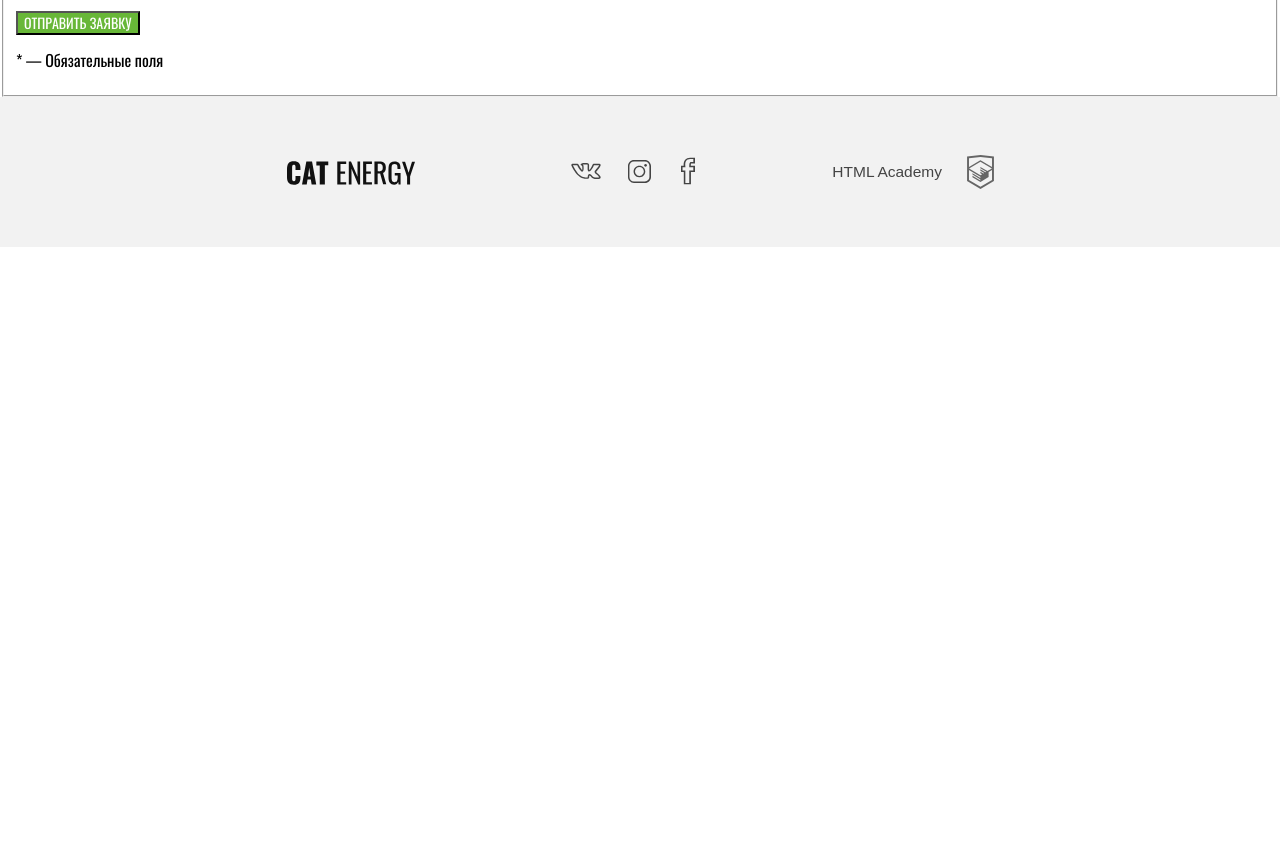
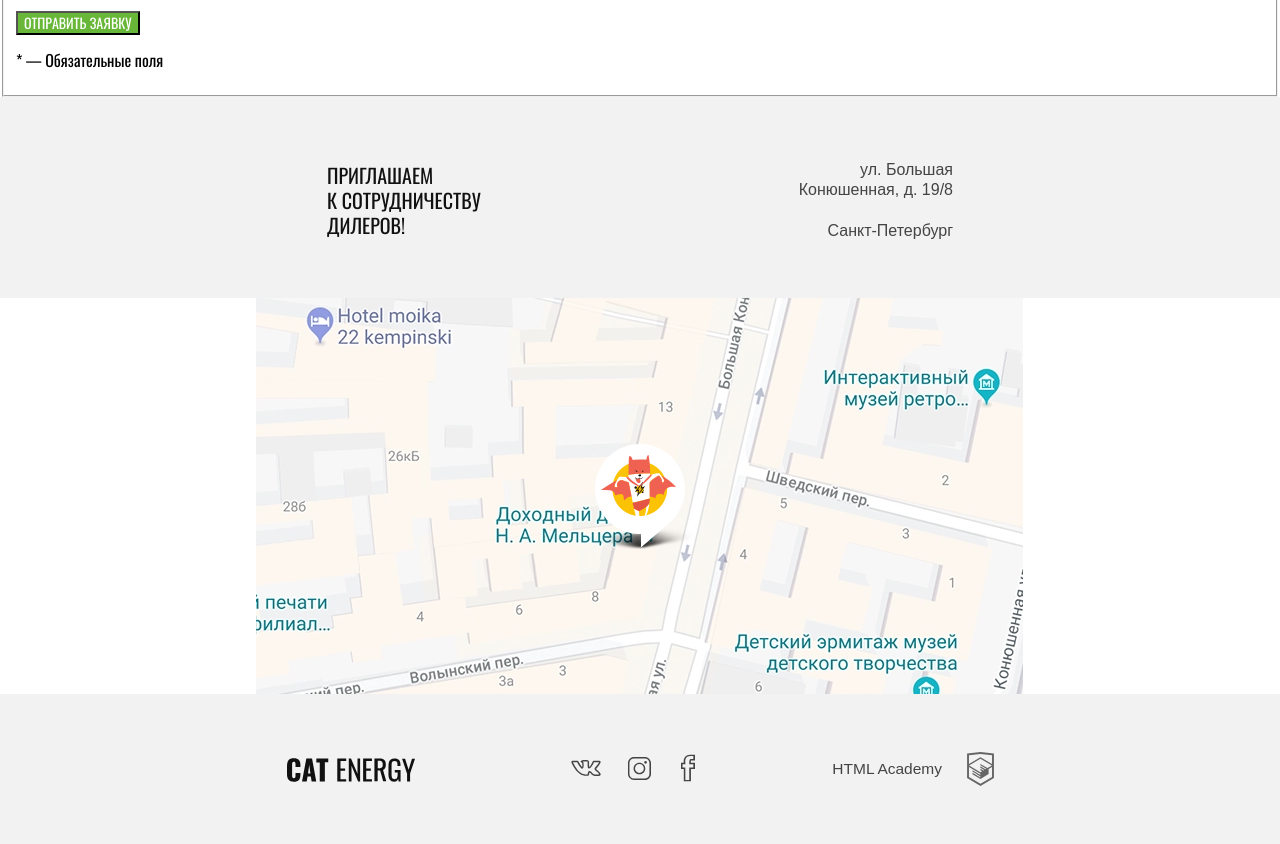
Before and after one commit to mech-master/908421-cat-energy-17, a website: page source/form.html in a window 1280 px wide. Shown: the part 842-1686 px from the top of the page. Before the commit the page ends 1089 px from the top, so only its background shows below. Drawn offline with nearby package versions, Linux system fonts and the light colour scheme; files that its build step writes are made by us from their sources.

Commit message:
Added contacts and map sections in form.html

```diff
--- a/source/form.html
+++ b/source/form.html
@@ -170,6 +170,41 @@
 
           </form>
         </section>
+
+        <div class="page-main-box__contacts">
+          <section class="contacts">
+            <h2 class="visually-hidden">Как с нами связаться</h2>
+            <div class="contacts__background contacts__background--grey">
+              <div class="contacts__wrapper aligment-wrapper">
+                <div class="contacts__invitation">
+                  <p class="contacts__cooperation">
+                    Приглашаем <br class="contacts__break--mobile"> к сотрудничеству дилеров!
+                  </p>
+                  <div class="contacts__adress-wrapper">
+                    <p class="contacts__adress">ул. Большая Конюшенная, д. 19/8</p>
+                    <p class="contacts__city">Санкт-Петербург</p>
+                  </div>
+                </div>
+              </div>
+            </div>
+            <div class="contacts__map location">
+              <div class="location__static-torn">
+                <div class="location__static-wrapper aligment-wrapper">
+                  <picture>
+                    <source type="image/webp" media="(min-width: 1300px)" srcset="img/bg-map-desktop@1x.webp 1x, img/bg-map-desktop@2x.webp 2x">
+                    <source type="image/webp" media="(min-width: 768px)" srcset="img/bg-map-tablet@1x.webp 1x, img/bg-map-tablet@2x.webp 2x">
+                    <source type="image/webp" srcset="img/bg-map-mobile@1x.webp 1x, img/bg-map-mobile@2x.webp 2x">
+
+                    <source media="(min-width: 1300px)" srcset="img/bg-map-desktop@1x.png 1x, img/bg-map-desktop@2x.png 2x">
+                    <source media="(min-width: 768px)" srcset="img/bg-map-tablet@1x.png 1x, img/bg-map-tablet@2x.png 2x">
+                    <img class="location__static-map" src="img/bg-map-mobile@1x.png" srcset="img/bg-map-mobile@1x.png 1x, img/bg-map-mobile@2x.png 2x" width="320" height="400" alt="Наш адрес: г. Санкт-Петербург, ул. Большая Конюшенная, д. 19/8">
+                  </picture>
+                </div>
+              </div>
+              <iframe class="location__interactive-map" src="https://yandex.ru/map-widget/v1/?um=constructor%3A230a7ddcacd2cbd5794327d558da0c35491f8516ccc49201cf8b20e2f407e4f0&amp;source=constructor"></iframe>
+            </div>
+          </section>
+        </div>
       </main>
 
       <footer class="page-footer">
```
